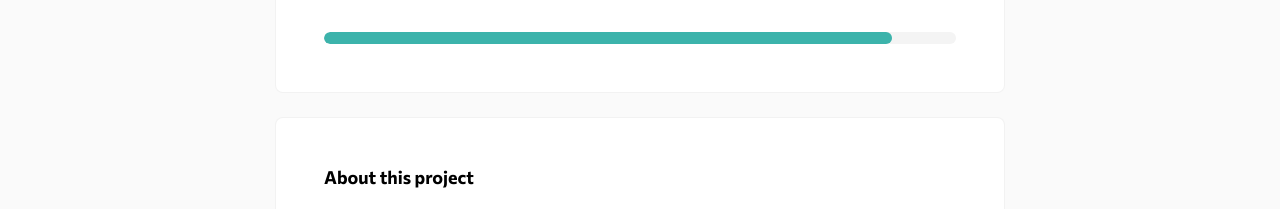
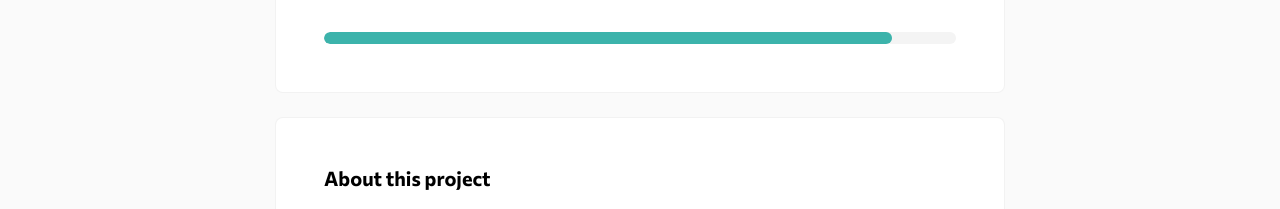
Before and after one commit to lumiuko/crowdfunding-product-page, a website built with Vite: page index.html in a window 1280 px wide. Shown: the part 723-932 px from the top of the page. Built offline with nearby package versions, Linux system fonts and the light colour scheme.

Commit message:
fixed font-size

```diff
--- a/index.html
+++ b/index.html
@@ -83,7 +83,7 @@
           </div>
         </section>
         <section class="mt-6 bg-white px-6 py-10 rounded-card border-[1px] border-line md:p-12">
-          <h2 class="text-h5 leading-h5 text-black font-bold md:text-h5 md:leading-h5">About this project</h2>
+          <h2 class="text-h5 leading-h5 text-black font-bold md:text-h4 md:leading-h4">About this project</h2>
           <p class="mt-6">The Mastercraft Bamboo Monitor Riser is a sturdy and stylish platform that elevates your screen to a more comfortable viewing height. Placing your monitor at eye level has the potential to improve your posture and make you more comfortable while at work, helping you stay focused on the task at hand.</p>
           <p class="mt-6 md:mt-[1.875rem]">Featuring artisan craftsmanship, the simplicity of design creates extra desk space below your computer to allow notepads, pens, and USB sticks to be stored under the stand.</p>
           <div class="mt-9 flex flex-col gap-6">
```
